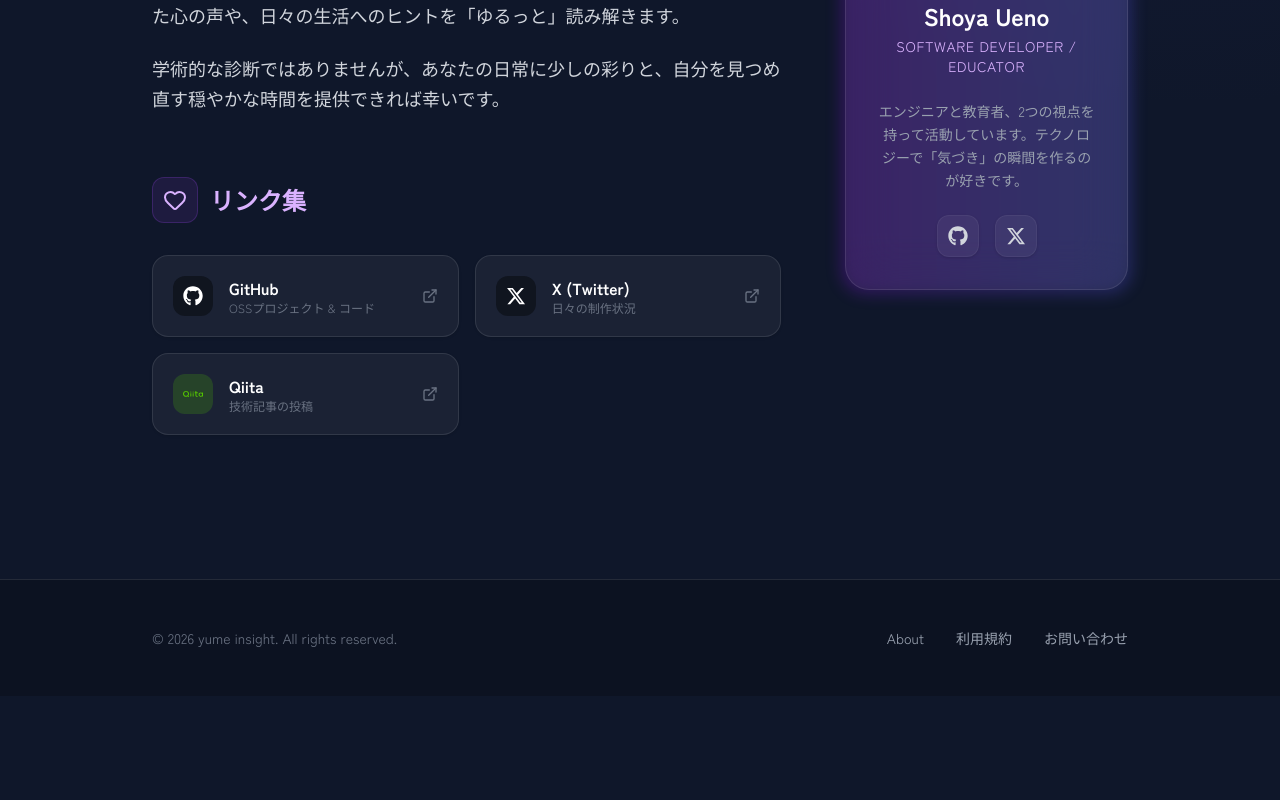
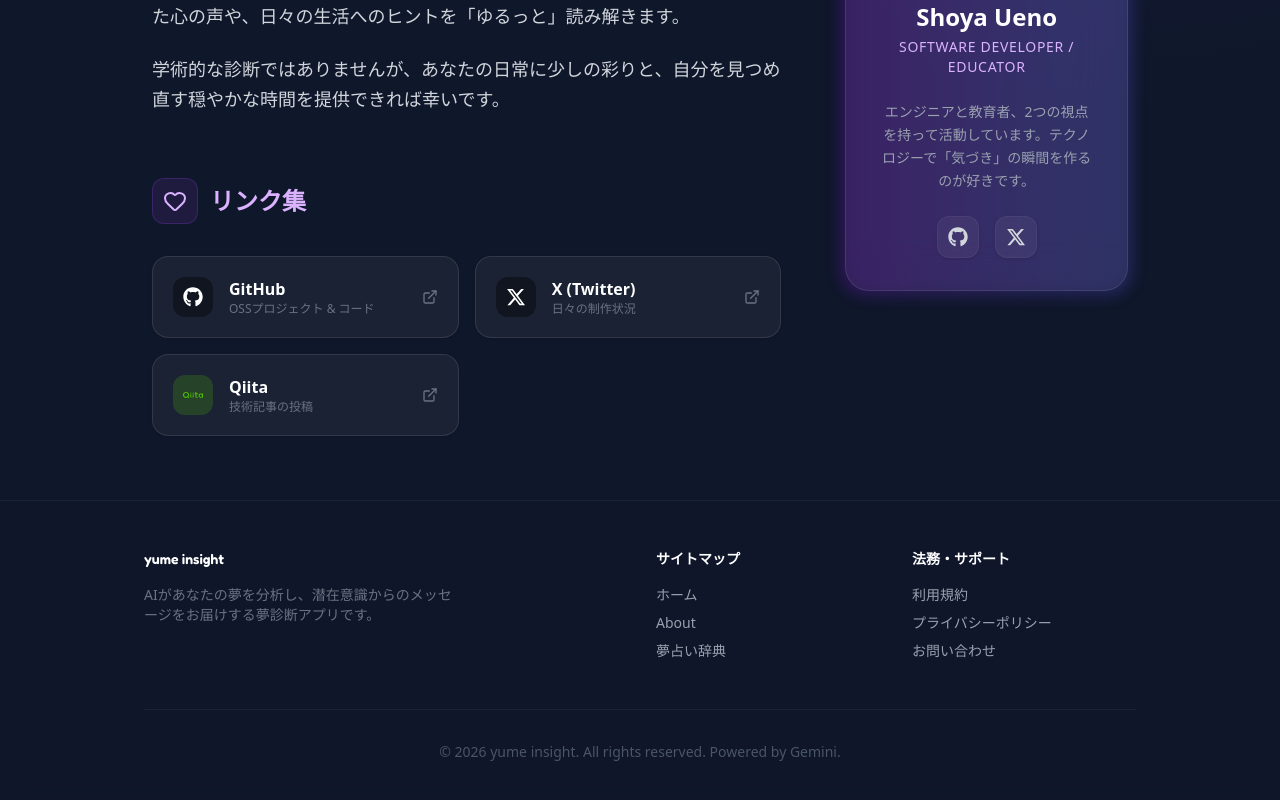
Before and after one commit to karake-shoya/dream-analysis-app, a Next.js app: page /about in a window 1280 px wide. Shown: the part 700-1500 px from the top of the page. Before the commit the page ends 1396 px from the top, so only its background shows below. Built offline with nearby package versions, Linux system fonts and the light colour scheme; no server answers.

Commit message:
feat: footerの共通化

```diff
--- a/app/about/page.tsx
+++ b/app/about/page.tsx
@@ -5,7 +5,7 @@ import { SiQiita } from "react-icons/si";
 
 export default function AboutPage() {
   return (
-    <div className="min-h-screen bg-[#0f172a] text-gray-300 font-sans selection:bg-purple-500/30">
+    <div className="relative">
       {/* Optimized Background */}
       <div
         className="fixed inset-0 z-0 pointer-events-none"
@@ -160,19 +160,6 @@ export default function AboutPage() {
             </div>
           </div>
         </main>
-
-        <footer className="py-12 border-t border-white/10 bg-black/20 mt-20">
-          <div className="container mx-auto px-6 flex flex-col md:flex-row justify-between items-center gap-8 max-w-5xl">
-            <p className="text-sm text-gray-500">
-              © {new Date().getFullYear()} yume insight. All rights reserved.
-            </p>
-            <div className="flex gap-8 text-sm font-medium text-gray-400">
-              <Link href="/about" className="hover:text-purple-300 transition-colors">About</Link>
-              <Link href="/terms" className="hover:text-purple-300 transition-colors">利用規約</Link>
-              <Link href="/contact" className="hover:text-purple-300 transition-colors">お問い合わせ</Link>
-            </div>
-          </div>
-        </footer>
       </div>
     </div>
   );
--- a/app/contact/page.tsx
+++ b/app/contact/page.tsx
@@ -61,7 +61,7 @@ export default function ContactPage() {
   }
 
   return (
-    <div className="min-h-screen flex flex-col bg-background text-foreground">
+    <div className="relative">
       {/* Background Decorative Elements */}
       <div className="fixed inset-0 -z-10 bg-[radial-gradient(ellipse_at_top,var(--tw-gradient-stops))] from-purple-900/20 via-background to-background" />
       <div className="fixed inset-0 -z-10 opacity-[0.04]"
@@ -71,8 +71,7 @@ export default function ContactPage() {
            }}
       />
 
-
-      <main className="flex-1 container mx-auto px-6 py-12 flex flex-col items-center">
+      <main className="container mx-auto px-6 py-12 flex flex-col items-center">
         <div className="w-full max-w-2xl space-y-8 animate-in fade-in slide-in-from-bottom-4 duration-700">
           <div className="text-center space-y-4">
             <div className="inline-flex items-center gap-2 px-4 py-2 rounded-full bg-primary/10 text-primary font-bold text-sm border border-primary/20">
@@ -192,19 +191,6 @@ export default function ContactPage() {
           </div>
         </div>
       </main>
-
-      <footer className="py-12 border-t border-border/40 bg-slate-900/50 mt-auto">
-        <div className="container mx-auto px-6 flex flex-col md:flex-row justify-between items-center gap-8">
-          <p className="text-sm text-muted-foreground">
-            © {new Date().getFullYear()} yume insight. All rights reserved.
-          </p>
-          <div className="flex gap-6 text-sm font-medium text-muted-foreground">
-            <Link href="/about" className="hover:text-primary transition-colors">About</Link>
-            <Link href="/privacy" className="hover:text-primary transition-colors">プライバシーポリシー</Link>
-            <Link href="/contact" className="hover:text-primary transition-colors">お問い合わせ</Link>
-          </div>
-        </div>
-      </footer>
     </div>
   )
 }
--- a/app/layout.tsx
+++ b/app/layout.tsx
@@ -3,6 +3,7 @@ import { Fredoka, Zen_Kaku_Gothic_New } from "next/font/google";
 import Script from "next/script";
 import "./globals.css";
 import Header from "@/components/Header";
+import Footer from "@/components/Footer";
 import { Toaster } from "sonner";
 
 const fredoka = Fredoka({
@@ -66,10 +67,13 @@ export default function RootLayout({
         </Script>
       </head>
       <body
-        className={`${fredoka.variable} ${zenGothic.variable} antialiased font-sans bg-[#0f172a]`}
+        className={`${fredoka.variable} ${zenGothic.variable} antialiased font-sans bg-[#0f172a] min-h-screen flex flex-col`}
       >
         <Header />
-        {children}
+        <div className="flex-1">
+          {children}
+        </div>
+        <Footer />
         <Toaster />
       </body>
     </html>
--- a/app/page.tsx
+++ b/app/page.tsx
@@ -169,43 +169,6 @@ export default function Home() {
           </div>
         )}
 
-        <footer className="mt-20 border-t border-white/5 pt-8 pb-12">
-           <div className="grid grid-cols-2 md:grid-cols-4 gap-8 text-sm mb-12">
-              <div className="col-span-2 md:col-span-1">
-                <h4 className="font-bold text-white mb-4">yume insight</h4>
-                <p className="text-gray-500">
-                  AIがあなたの夢を分析し、<br/>潜在意識からのメッセージをお届けします。
-                </p>
-              </div>
-
-              <div>
-                <h4 className="font-bold text-white mb-4">コンテンツ</h4>
-                <ul className="space-y-2 text-gray-400">
-                  <li><Link href="/" className="hover:text-purple-300 transition-colors">ホーム</Link></li>
-                  <li><Link href="/dictionary" className="hover:text-purple-300 transition-colors">夢占い辞典</Link></li>
-                </ul>
-              </div>
-
-              <div>
-                <h4 className="font-bold text-white mb-4">運営情報</h4>
-                <ul className="space-y-2 text-gray-400">
-                  <li><Link href="/about" className="hover:text-purple-300 transition-colors">運営者情報</Link></li>
-                  <li><Link href="/contact" className="hover:text-purple-300 transition-colors">お問い合わせ</Link></li>
-                </ul>
-              </div>
-
-              <div>
-                <h4 className="font-bold text-white mb-4">規約・ポリシー</h4>
-                <ul className="space-y-2 text-gray-400">
-                  <li><Link href="/terms" className="hover:text-purple-300 transition-colors">利用規約</Link></li>
-                  <li><Link href="/privacy" className="hover:text-purple-300 transition-colors">プライバシーポリシー</Link></li>
-                </ul>
-              </div>
-           </div>
-           <div className="text-center text-gray-600 text-sm">
-             <p>© 2026 yume insight. Powered by Gemini.</p>
-           </div>
-        </footer>
       </div>
     </main>
   );
--- /dev/null
+++ b/components/Footer.tsx
@@ -0,0 +1,39 @@
+import Link from 'next/link'
+
+export default function Footer() {
+  return (
+    <footer className="relative z-10 border-t border-white/5 bg-[#0f172a]/80 backdrop-blur-md pt-12 pb-12 mt-auto">
+      <div className="container mx-auto px-4 max-w-5xl">
+        <div className="grid grid-cols-2 md:grid-cols-4 gap-8 text-sm mb-12">
+          <div className="col-span-2 md:col-span-2">
+            <h4 className="font-bold text-white mb-4 font-display">yume insight</h4>
+            <p className="text-gray-500 max-w-xs">
+              AIがあなたの夢を分析し、潜在意識からのメッセージをお届けする夢診断アプリです。
+            </p>
+          </div>
+
+          <div>
+            <h4 className="font-bold text-white mb-4">サイトマップ</h4>
+            <ul className="space-y-2 text-gray-400">
+              <li><Link href="/" className="hover:text-purple-300 transition-colors">ホーム</Link></li>
+              <li><Link href="/about" className="hover:text-purple-300 transition-colors">About</Link></li>
+              <li><Link href="/dictionary" className="hover:text-purple-300 transition-colors">夢占い辞典</Link></li>
+            </ul>
+          </div>
+
+          <div>
+            <h4 className="font-bold text-white mb-4">法務・サポート</h4>
+            <ul className="space-y-2 text-gray-400">
+              <li><Link href="/terms" className="hover:text-purple-300 transition-colors">利用規約</Link></li>
+              <li><Link href="/privacy" className="hover:text-purple-300 transition-colors">プライバシーポリシー</Link></li>
+              <li><Link href="/contact" className="hover:text-purple-300 transition-colors">お問い合わせ</Link></li>
+            </ul>
+          </div>
+        </div>
+        <div className="border-t border-white/5 pt-8 text-center text-gray-600 text-sm">
+          <p>© {new Date().getFullYear()} yume insight. All rights reserved. Powered by Gemini.</p>
+        </div>
+      </div>
+    </footer>
+  )
+}
```
